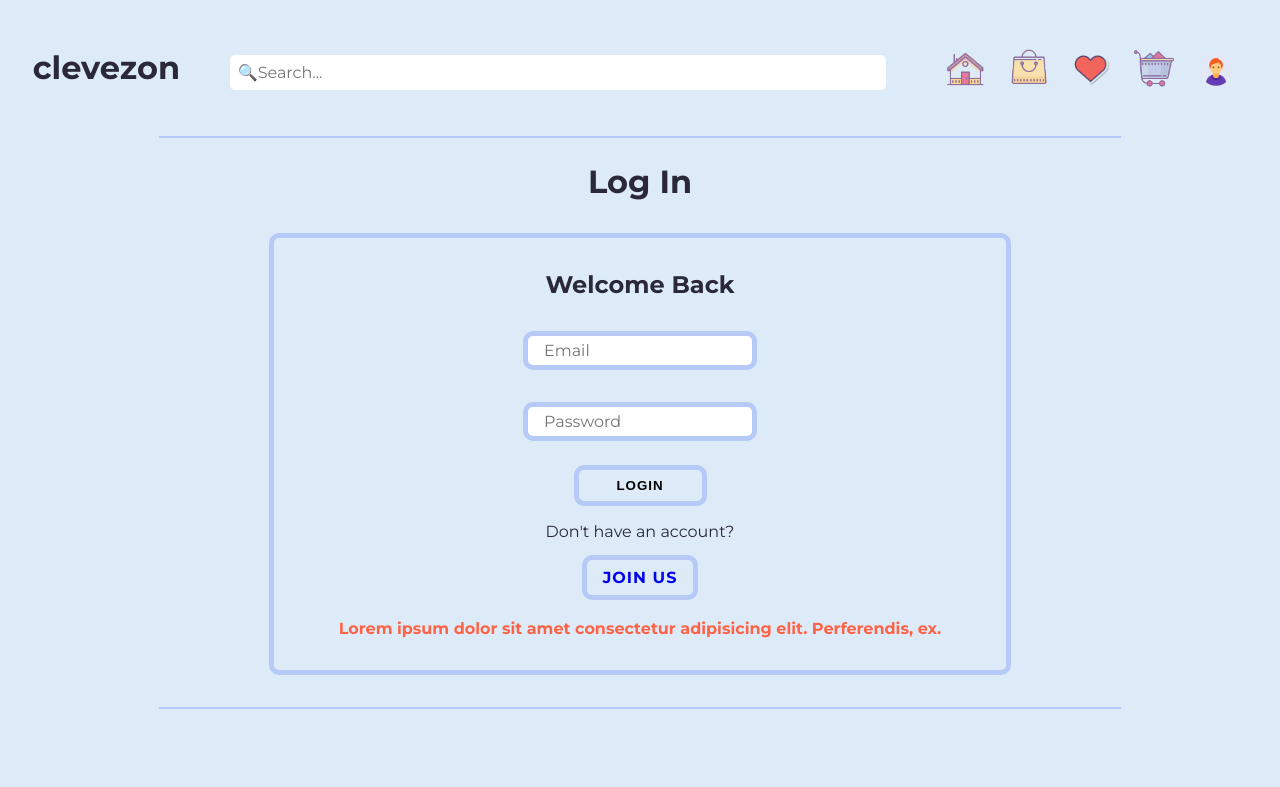
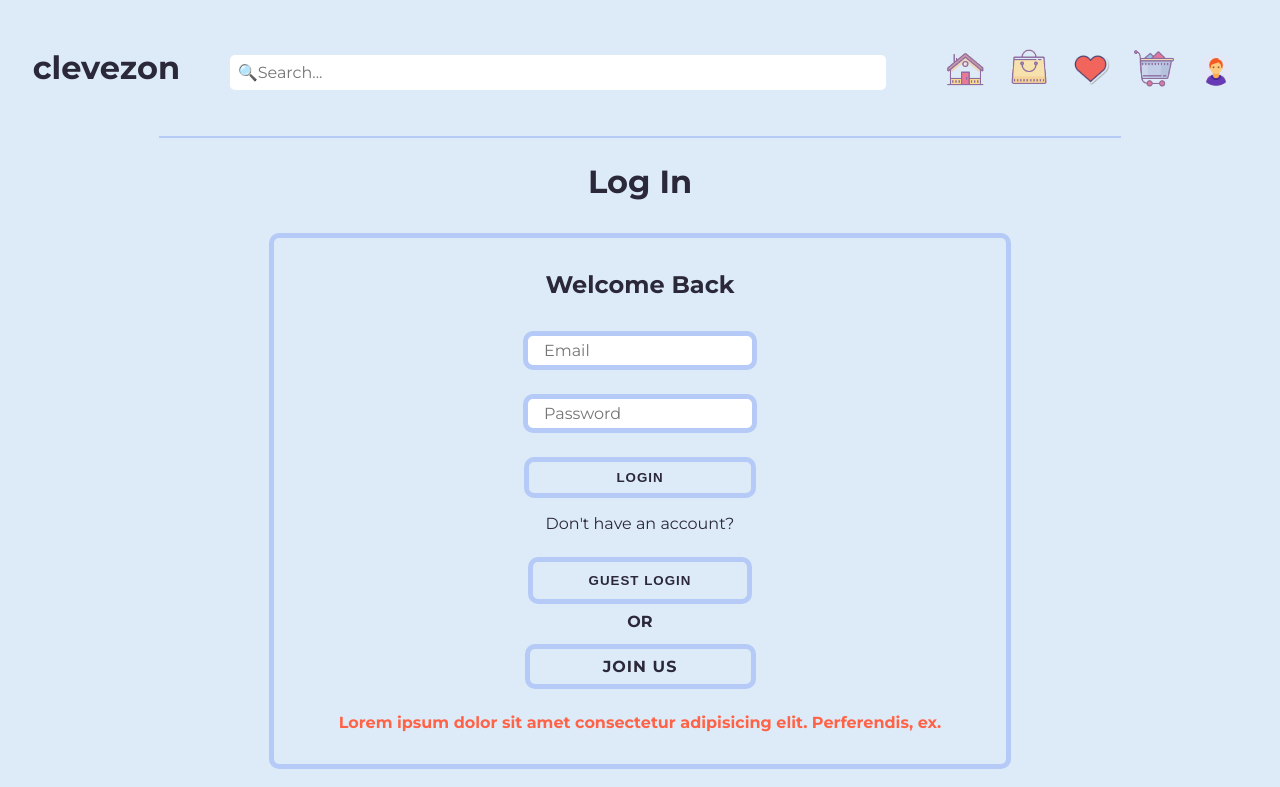
Before and after one commit to clevercoderjoy/clevezon, a React (Create React App) app: page /login in a window 1280 px wide. Shown: the top 787 px of the page. Built offline with nearby package versions, Linux system fonts and the light colour scheme; what miragejs would draw is missing.

Commit message:
feat: guest login

```diff
--- a/src/components/Header.jsx
+++ b/src/components/Header.jsx
@@ -39,7 +39,7 @@ function Header() {
                             <NavLink to="/cart" title="My Cart">
                                 <img src={iconCart} alt="icon-cart" />
                             </NavLink>
-                            <NavLink to="/signUp" title="Sign-Up/Login">
+                            <NavLink to="/login" title="Sign-Up/Login">
                                 <img src={iconLogin} alt="icon-signUp/login" />
                             </NavLink>
                         </nav>
--- a/src/components/Login.jsx
+++ b/src/components/Login.jsx
@@ -18,6 +18,8 @@ function Login() {
                 </form>
                 <div className="login-container">
                     <p className="login-question">Don't have an account?</p>
+                    <button className="btn guest-login">Guest Login</button>
+                    <p className="or">OR</p>
                     <Link to="/signUp" className="btn joinUs-btn">Join Us</Link>
                 </div>
                 <div className="error">Lorem ipsum dolor sit amet consectetur adipisicing elit. Perferendis, ex.</div>
--- a/src/styles/login.css
+++ b/src/styles/login.css
@@ -18,11 +18,29 @@ a {
     width: 250px;
 }
 .login-question {
-    margin-top: -0.5rem;
-    margin-bottom: 1.7rem;
+    margin: -0.5rem auto;
+}
+.form-login-container .login-container {
+    display: flex;
+    flex-direction: column;
+}
+.form-login-container .guest-login {
+    margin: 1.5rem auto 0.2rem auto;
+    width: 67%;
+    padding: 0.7rem;
+}
+.form-login-container .or {
+    margin: 0.3rem auto;
+    font-weight: bold;
+}
+.form-login-container .joinUs-btn {
+    margin: 0.5rem auto -0.5rem auto;
 }
 .form-login-container .error {
     margin-bottom: 0.5rem;
+}
+.btn {
+    color: #2b2839;
 }
 
 @media screen and (min-width: 620px) {
@@ -32,17 +50,44 @@ a {
     .form-login-container h2 {
         margin: 1rem;
     }
+    .form-login-container .login-btn {
+        width: 50%;
+    }
     .login-question {
-        margin-top: 0.5rem;
-        margin-bottom: 1.7rem;
+        margin: -0.5rem auto;
+    }
+    .form-login-container .guest-login {
+        width: 50%;
+    }
+    .form-login-container .joinUs-btn {
+        display: inline-block;
+        width: 40%;
     }
 }
 @media screen and (min-width: 960px) {
+    .form-login-container {
+        width: 600px;
+        display: flex;
+        flex-direction: column;
+    }
+    .form-login-container .login-credentials {
+        display: flex;
+        flex-direction: column;
+    }
     .form-login-container input {
         margin: 1rem;
     }
+    .form-login-container .login-btn {
+        width: 87%;
+    }
+    .form-login-container .guest-login {
+        width: 38%;
+    }
+    .form-login-container .joinUs-btn {
+        width: 31%;
+    }
     .login-question {
-        margin-bottom: 1.5rem;
+        margin-bottom: 1.5rem auto 0.5rem auto;
     }
     .form-login-container .error {
         margin: 2rem auto 1rem auto;
@@ -61,10 +106,22 @@ a {
     .form-login-container h2 {
         margin-bottom: 0.5rem;
     }
+    .form-login-container input {
+        margin: 1rem;
+    }
+    #password {
+        margin-top: 0.5rem;
+    }
     .form-login-container .login-btn {
         margin: 0.5rem auto;
     }
     .form-login-container .login-question {
-        margin: 0 auto 1.7rem auto;
+        margin: 0 auto 0 auto;
+    }
+    .form-login-container .guest-login {
+        width: 32%;
+    }
+    .form-login-container .joinUs-btn {
+        width: 27%;
     }
 }
```
